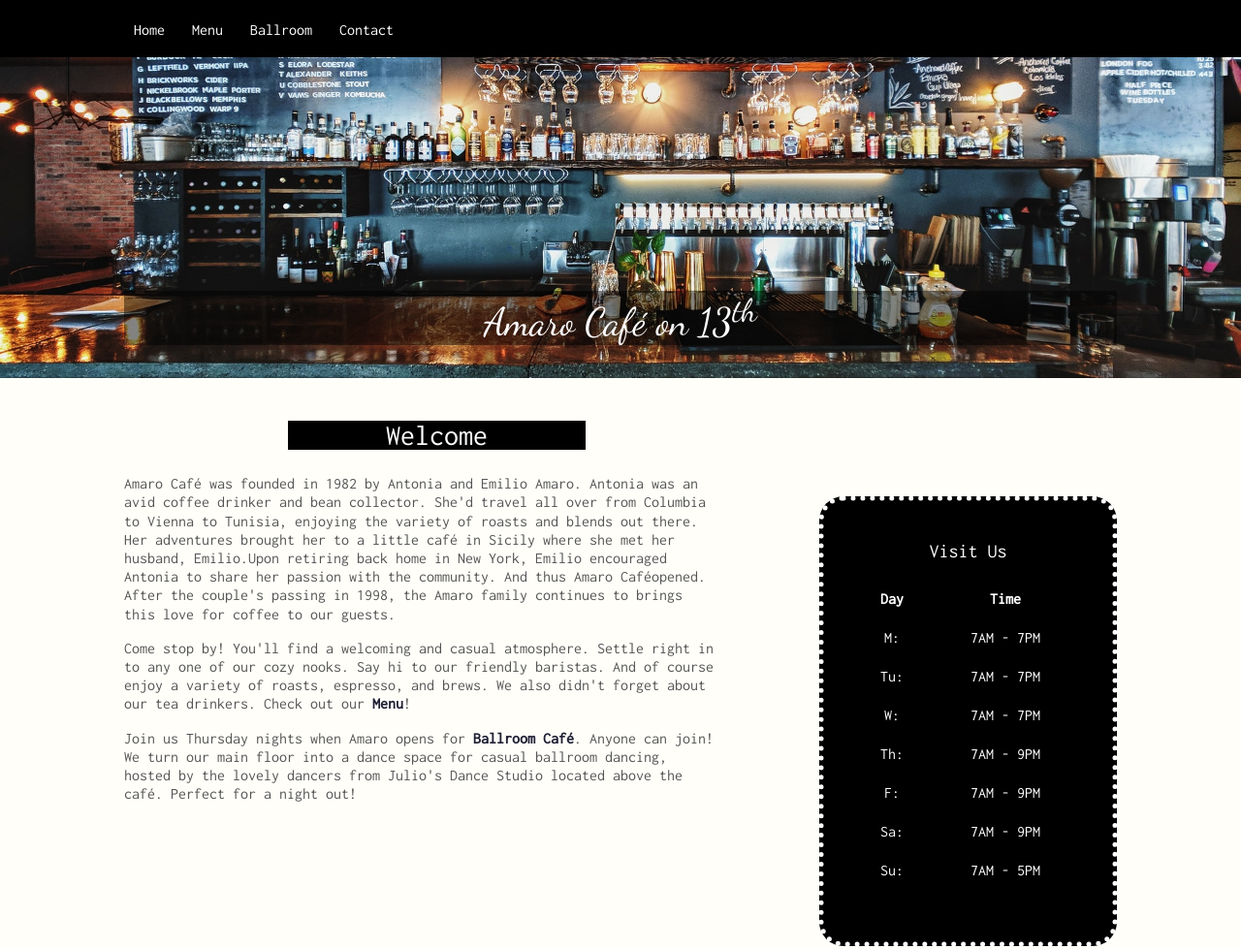
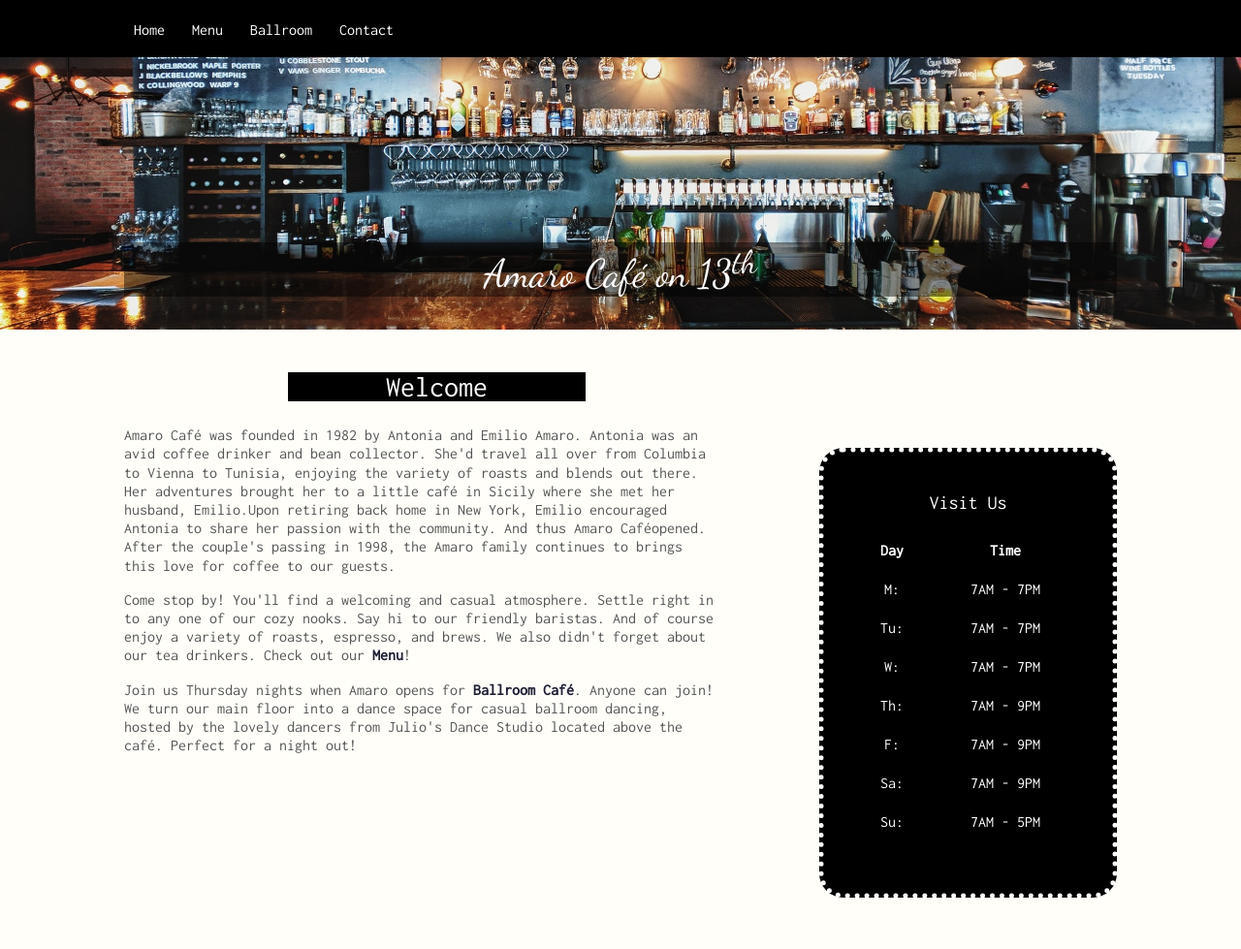
Before and after one commit to atrinh1996/AmaroCafe, a plain HTML site: page index.html in a window 1280 px wide. Shown: the top 979 px of the page at 97% size. Drawn offline with Linux system fonts and the light colour scheme.

Commit message:
Update style.css

```diff
--- a/css/style.css
+++ b/css/style.css
@@ -84,7 +84,7 @@ a:hover{
     font-family: 'Dancing Script', cursive;
     font-weight: lighter;
     line-height: 1.2;
-    margin-top: 300px;
+    margin-top: 250px;
     background: rgba(00, 00, 00, 0.45);
 }
 
```
